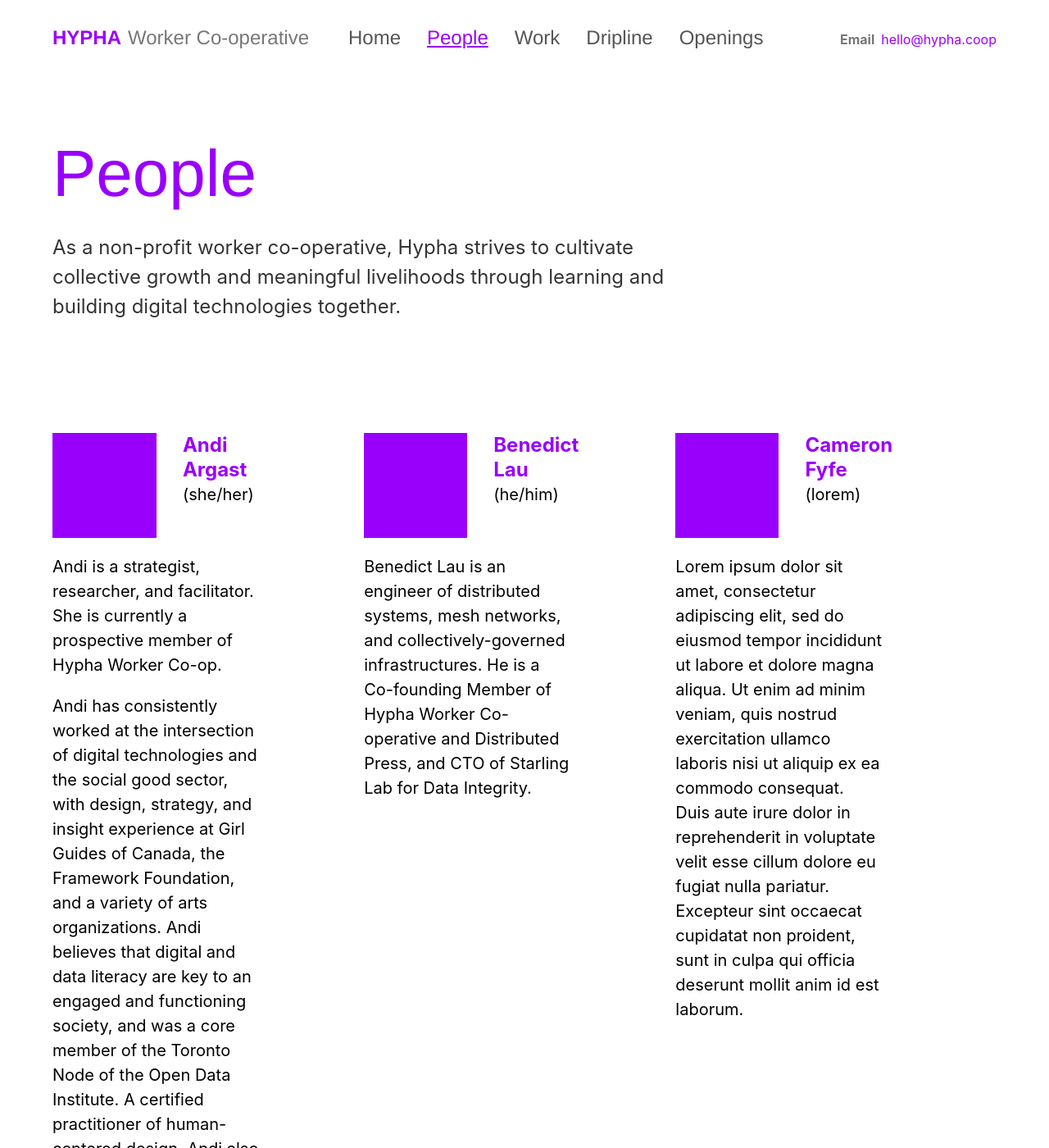
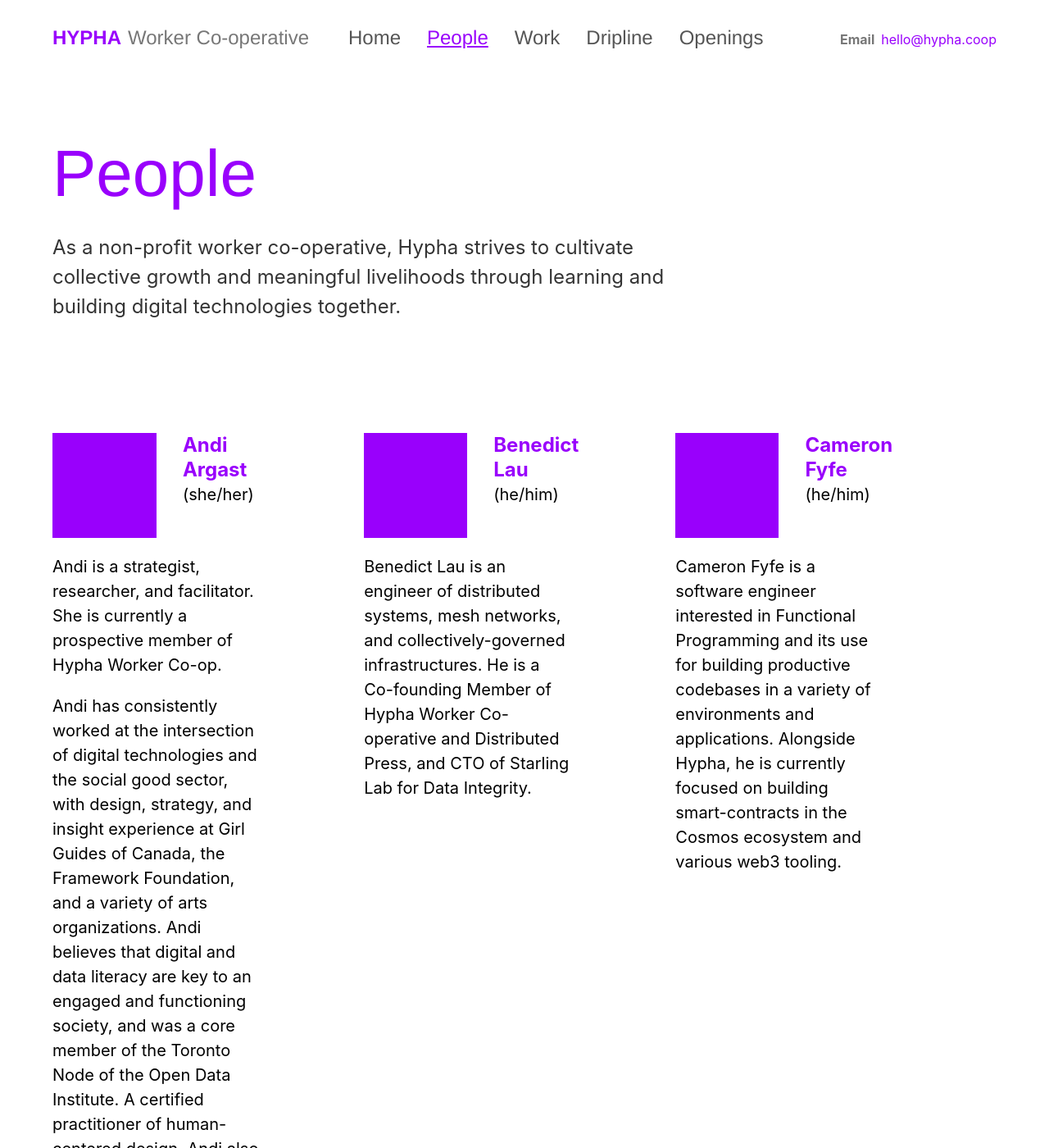
Before and after one commit to hyphacoop/hypha.coop, a Jekyll site: the page built from people.html, in a window 1280 px wide and 1400 px high. Shown: the whole window at 82% size. Built offline with Jekyll 4.4.1, drawn with Linux system fonts in a browser that asks for light colours.

Commit message:
add cameron

```diff
--- a/work.html
+++ b/work.html
@@ -23,7 +23,7 @@
 <div class="flex flex-wrap justify-left mb4 pv4">
     {% assign works = site.work | sort: 'order' %}
     {% for work in works %}
-        <div class="w-33 flex-column justify-left items-left pr5 mb4 tl pa3 pl0">
+        <div class="w-33-l w-50-m w-100-s flex-column justify-left items-left pr5 mb4 tl pa3 pl0">
             <div class="w-100 h4 pv3 tl pl3 white bg-accent">Image</div>
             <h2 class="f2 worksans accent">{{ work.title }}</h2>
             <div class="pb3 f4  lh-copy">{{ work.content | markdownify }}</div>
```
Also changed, not shown: _people/Cameron-Fyfe.md (+2 -2 lines).
